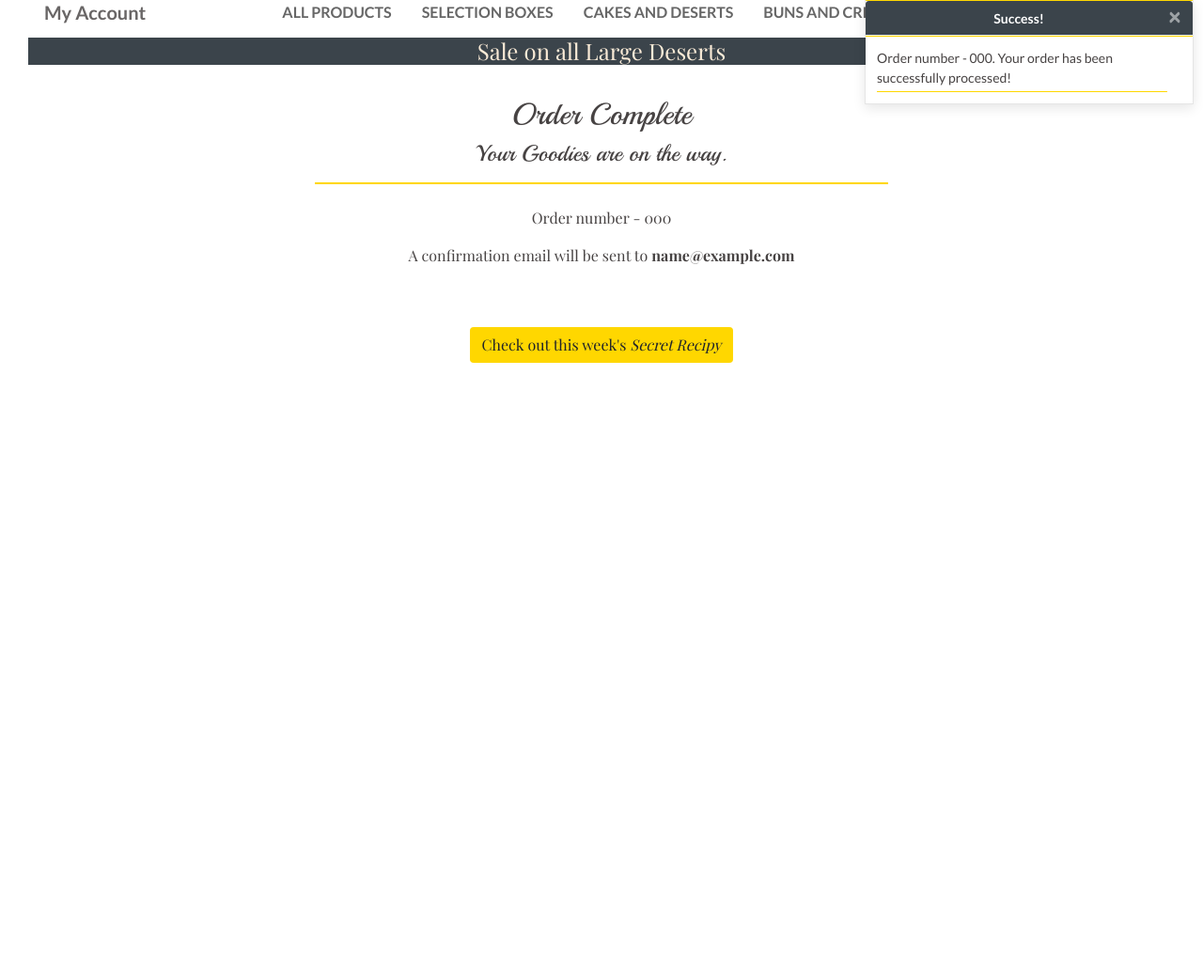
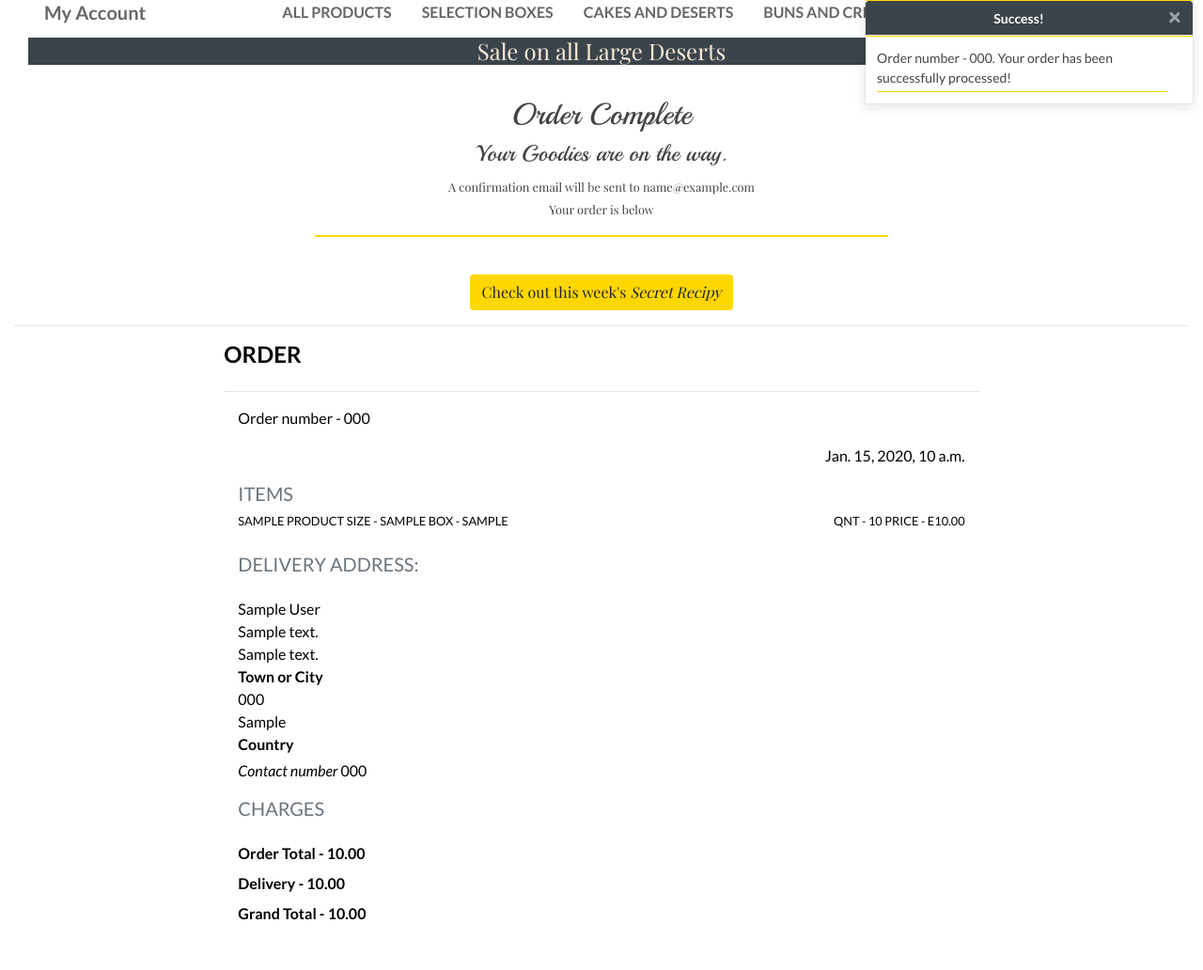
Before and after one commit to johnston9/la-donut, a Django app: page /checkout/checkout_complete/000 in a window 1280 px wide. Shown: the part 81-1113 px from the top of the page at 94% size. Before the commit the page ends 467 px from the top, so only its background shows below. Run offline with Django 3.2, Linux system fonts and the light colour scheme; tables that the repository leaves empty hold one stand-in row (values such as "Sample post"); some libraries are stand-ins or nearby versions; some web fonts are replaced.

Commit message:
fixed bug in admin models that wasn't displaying the size or forsix model name correctly by changing in inline to stacking, added more of checkour_complete

```diff
--- a/checkout/admin.py
+++ b/checkout/admin.py
@@ -2,6 +2,7 @@ from django.contrib import admin
 from .models import Order, OrderLineItem
 
 
+# class OrderLineItemAdminInline(admin.StackedInline):
 class OrderLineItemAdminInline(admin.TabularInline):
     model = OrderLineItem
     readonly_fields = ('lineitem_total',)
--- a/checkout/models.py
+++ b/checkout/models.py
@@ -13,12 +13,12 @@ class Order(models.Model):
     full_name = models.CharField(max_length=50, null=False, blank=False)
     email = models.EmailField(max_length=254, null=False, blank=False)
     phone_number = models.CharField(max_length=20, null=False, blank=False)
-    country = models.CharField(max_length=40, null=False, blank=False)
-    postcode = models.CharField(max_length=20, null=True, blank=True)
-    town_or_city = models.CharField(max_length=40, null=False, blank=False)
     street_address1 = models.CharField(max_length=80, null=False, blank=False)
     street_address2 = models.CharField(max_length=80, null=True, blank=True)
+    town_or_city = models.CharField(max_length=40, null=False, blank=False)
+    postcode = models.CharField(max_length=20, null=True, blank=True)
     county = models.CharField(max_length=80, null=True, blank=True)
+    country = models.CharField(max_length=40, null=False, blank=False)
     date = models.DateTimeField(auto_now_add=True)
     delivery_cost = models.DecimalField(max_digits=6, decimal_places=2, null=False, default=0)
     order_total = models.DecimalField(max_digits=10, decimal_places=2, null=False, default=0)
--- a/checkout/templates/checkout/checkout_complete.html
+++ b/checkout/templates/checkout/checkout_complete.html
@@ -20,6 +20,8 @@
         <div class="col text-center mt-1">
             <h2 class="playball">Order Complete</h2>
             <h4 class="playball text-center">Your Goodies are on the way.</h4>
+            <small>A confirmation email will be sent to {{ order.email }}</small>
+            <p><small>Your order is below</small></p>
             <ul class="list-inline">
             {% for item in categories_selected %}
                 <li class="list-inline-item">
@@ -28,27 +30,71 @@
             {% endfor %}
             </ul>
             <hr class="gold50 mb-4">
-    </div>
-</div>
-
-<div class="row">
-    <div class="col text-center">
-        <p>Order number - {{ order.order_number }}</p>
-        <p>A confirmation email will be sent to <strong>{{ order.email }}</p>
-            <a href="" class="btn bg-gold mt-5">
+            <a href="" class="btn bg-gold mt-3">
                 <span class="">Check out this week's <em>Secret Recipy</em> </span>
             </a>
         </div>
     </div>
-
+    <hr>
+    <div class="row text-black lato">
+        <div class="col-12 col-lg-8 offset-lg-2">
+            <h4 class=" upper mb-4"><strong> Order</strong></h4>
+            <hr>
             <div class="row">
-            <div class="col-12 col-lg-8 offset-lg-2">
-
+                <div class="col-12 md-8">
+                    <p class="">Order number - {{ order.order_number }}</p>
+                </div>
+                <div class="col-12 md-4 text-md-right">
+                    <p class="">{{ order.date }}</p>
                 </div>
             </div>
-        <div class="row mt-5">
-			<div class="col-12 col-lg-8 offset-lg-2">
-
+            <div class="row">
+                <div class="col">
+                    <h5 class="text-muted">ITEMS</h5>
+                </div>
+            </div>
+            {% for item in order.lineitems.all %}
+                <div class="row">
+                    <div class="col-12 col-md-8">
+                        <p class="small upper mb-0">
+                            {{ item.product.name }}
+                            {% if item.size %}Size - {{ item.size }}{% endif %}
+                            {% if item.forsix %}Box - {{ item.forsix }}{% endif %}
+                        </p>
+                    </div>
+                    <div class="col-12 col-md-4 text-md-right">
+                        <p class="small mb-0">
+                            QNT - {{ item.quantity }} PRICE - E{{ item.price }} </p>
+                    </div>
+                </div>
+            {% endfor %}
+                <div class="row">
+                    <div class="col-12">
+                        <h5 class="text-muted upper mb-4 mt-4">Delivery Address:</h5>
+                        <p class="mb-0">{{ order.full_name }}</p>
+                        <p class="mb-0">{{ order.street_address1 }}</p>
+                        {% if order.street_address2 %}
+                        <p class="mb-0">{{ order.street_address2 }}</p>
+                        {% endif %}
+                        <p class="mb-0 text-black font-weight-bold">Town or City</p>
+                        {% if order.postcode %}
+                        <p class="mb-0">{{ order.postcode }}</p>
+                        {% endif %}
+                        {% if order.county %}
+                        <p class="mb-0">{{ order.county }}</p>
+                        {% endif %}
+                        <p class="mb-0 text-black font-weight-bold">Country</p>
+                        <p class="mt-1 mb-0"><em>Contact number</em> {{ order.phone_number }}</p>
+                    </div>
+                </div>
+                <div class="row">
+                    <div class="col">
+                        <h5 class="text-muted upper mt-3 mb-4">Charges</h5>
+                    <p class="mb-2 text-black font-weight-bold">Order Total - {{ order.order_total }}</p>
+                        <p class="mb-2 text-black font-weight-bold">Delivery - {{ order.delivery_cost }}</p>
+                        <p class="mb-5 text-black font-weight-bold">Grand Total - {{ order.grand_total }}</p>
+                    </div>
+                </div>
         </div>
     </div>
 </div>
--- a/checkout/views.py
+++ b/checkout/views.py
@@ -134,8 +134,7 @@ def checkout_complete(request, order_number):
     save_info = request.session.get('save_info')
     order = get_object_or_404(Order, order_number=order_number)
     messages.success(request, f'Order number - {order_number}. \
-        Your order has been successfully processed!'
-        )
+        Your order has been successfully processed!')
 
     if 'bag' in request.session:
         del request.session['bag']
--- a/products/admin.py
+++ b/products/admin.py
@@ -2,10 +2,12 @@ from django.contrib import admin
 from .models import Product, Category, Size, Forsix
 
 
+# class SizeAdminInline(admin.StackedInline):
 class SizeAdminInline(admin.TabularInline):
     model = Size
 
 
+# class ForsixAdminInline(admin.StackedInline):
 class ForsixAdminInline(admin.TabularInline):
     model = Forsix
 
--- a/static/css/base.css
+++ b/static/css/base.css
@@ -9,7 +9,6 @@ html {
 	padding: 0;
 	border: 0;
 }
-
 .row {
     margin: 0;
 	padding-right: 0;
@@ -242,6 +241,30 @@ input[type=checkbox], input[type=radio] {
 }*/
 
 /*return to top button*/
+.inline-group .tabular td.original p {
+    height: 30px;
+}
+
+.js-inline-admin-formset .inline-related
+.inline-group .tabular td.original p {
+    position: absolute;
+    left: 0;
+    height: 2em;
+    padding: 2px 9px;
+    font-size: 10px;
+    font-weight: bold;
+    color: red;
+    _width: 700px;
+}
+
+
+/*.js-inline-admin-formset .inline-related
+.inline-group .tabular tr td.original {
+    padding-top: 40px;
+    padding-bottom: 10px;
+    margin-top: 10px;
+    margin-bottom: 10px;
+}*/
 #topbut {
 	display: none;
 	position: fixed;
```
Lines whose indentation alone changed are shown as unchanged.
